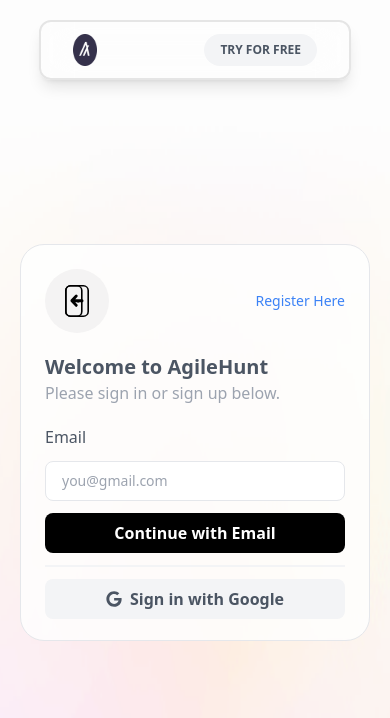
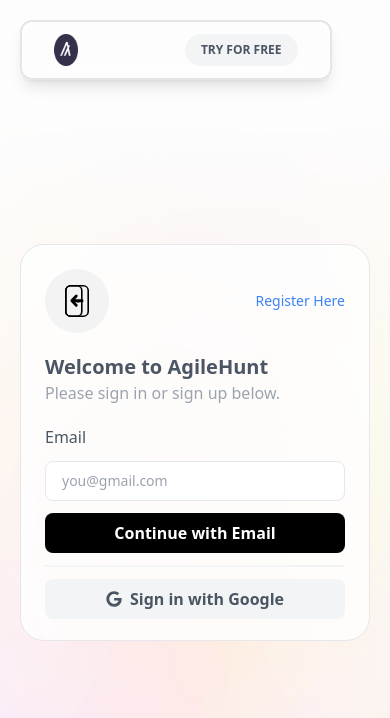
Before and after one commit to abhishek-kumar-91/agileHunter, a Next.js app: page /signin in a window 390 px wide. Shown: the top 718 px of the page. Built offline with nearby package versions, Linux system fonts and the light colour scheme.

Commit message:
Mobile responsive fix

```diff
--- a/src/components/Navbar.tsx
+++ b/src/components/Navbar.tsx
@@ -55,7 +55,7 @@
 export function Navbar() {
   return (
 
-    <div className="w-[80%]  border-2 flex md:justify-between md:items-center fixed backdrop-blur-lg bg-white/30 mx-[10%] mt-5 py-3 px-8 rounded-xl shadow-lg">
+    <div className="w-[80%]  border-2 flex md:justify-between md:items-center fixed backdrop-blur-lg bg-white/30 mx-[5%] md:mx-[10%] mt-5 py-3 px-8 rounded-xl shadow-lg">
             <Image src={"/images/navlogo.png"} alt="logo" width={24} height={24} className="mr-6 " />
     <div className="hidden md:flex md:justify-center w-full">
     <NavigationMenu>
```
